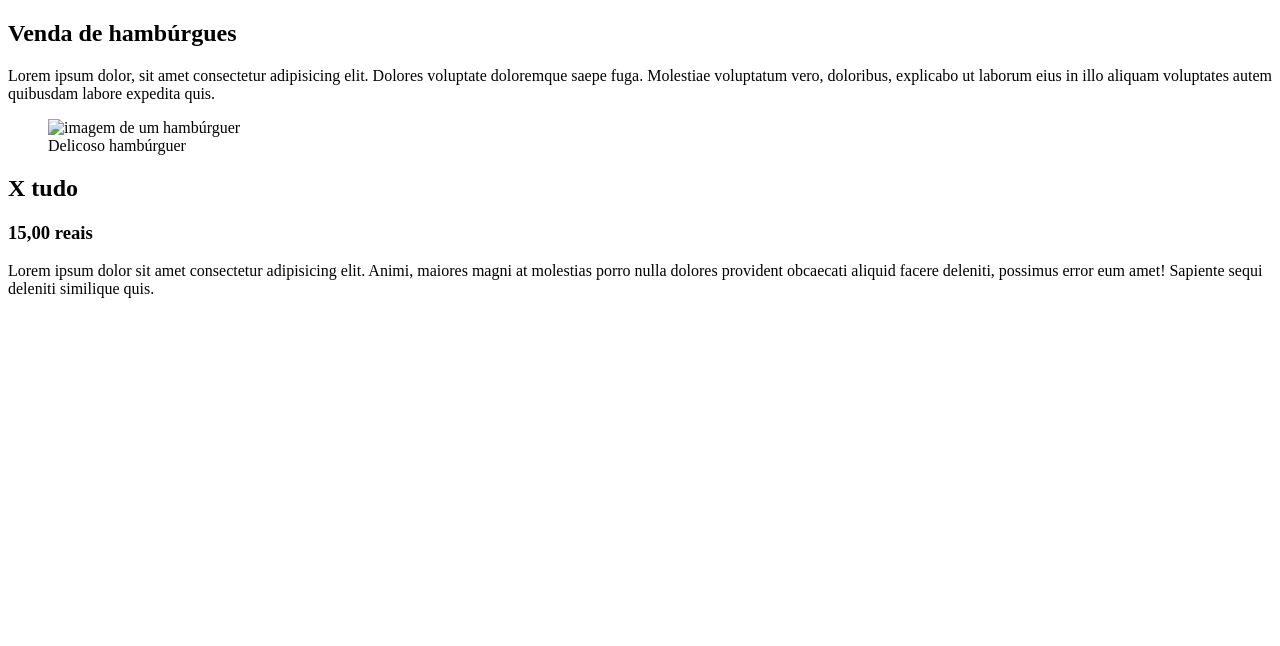
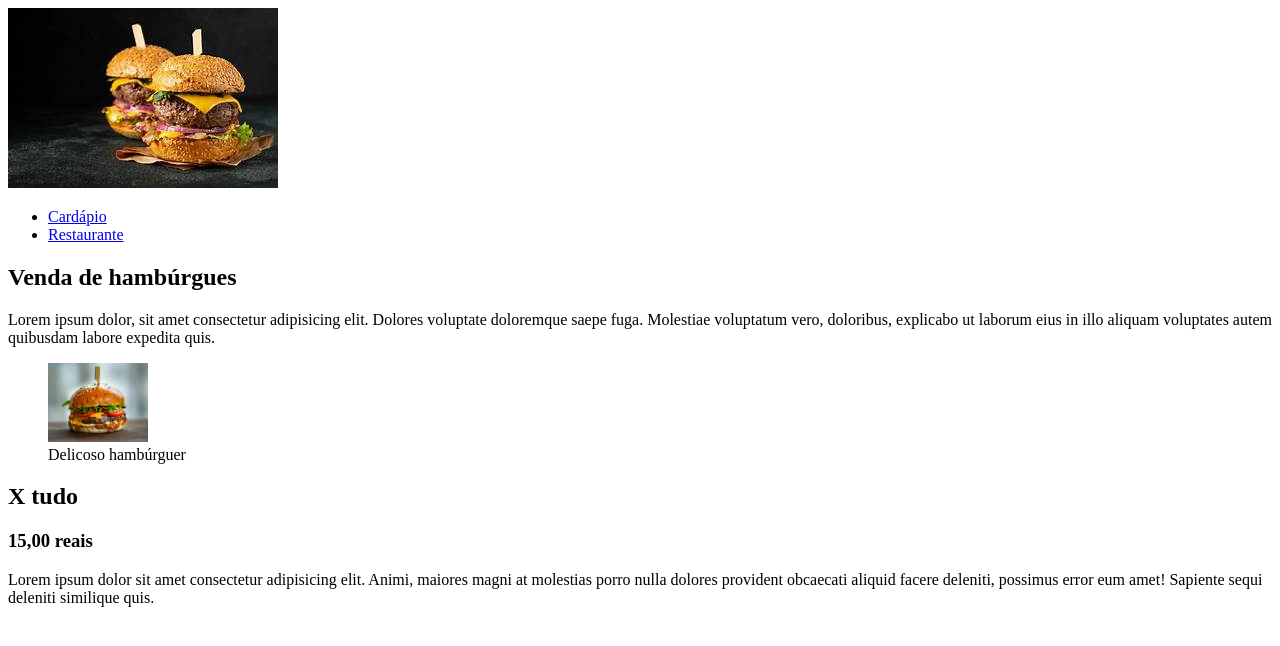
Before and after one commit to Rejane444/Debugandocodigos, a plain HTML site: page index.html in a window 1280 px wide. Drawn offline with Linux system fonts and the light colour scheme.

Commit message:
atualização da header e imagens

```diff
--- a/index.html
+++ b/index.html
@@ -8,7 +8,15 @@
 </head>
 
 <body>
-    <header></header>
+    <header>
+        <nav>
+            <img src="./Nova pasta/hambúguer trabalho 2.jpeg" alt="Imagem de nossos hambúrgueres">
+            <ul>
+                <li> <a href="#" target="_blank"> Cardápio</a></li>
+                <li> <a href="#" target="_blank"> Restaurante</a></li>
+            </ul>
+        </nav>
+    </header>
     <main>
         <section>
             <h1>Venda de hambúrgues</h1>
@@ -20,7 +28,8 @@
 
         <figure>
 
-                <img src="" alt="imagem de um hambúrguer" />
+                <img src="./Nova pasta/hambúrguer trabalho.jpg" width="100"
+                 alt="imagem de um hambúrguer" />
                 <figcaption>Delicoso hambúrguer</figcaption>
         </figure>
 
```
Also changed, not shown: Nova pasta/hambúguer trabalho 2.jpeg (added), Nova pasta/hambúrguer trabalho.jpg (added).
